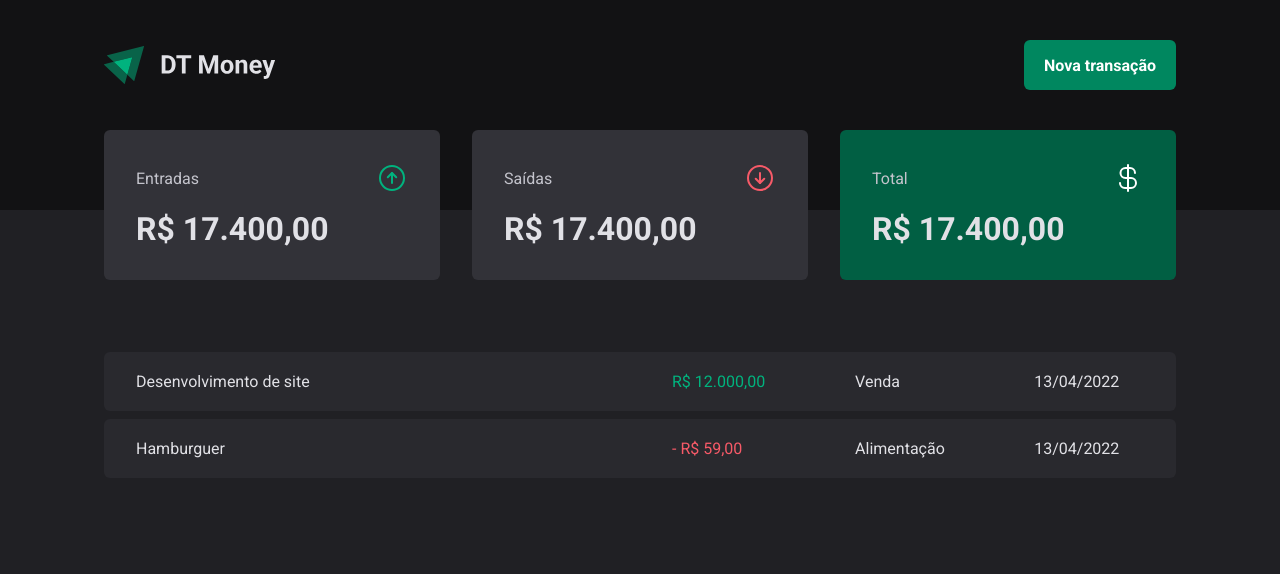
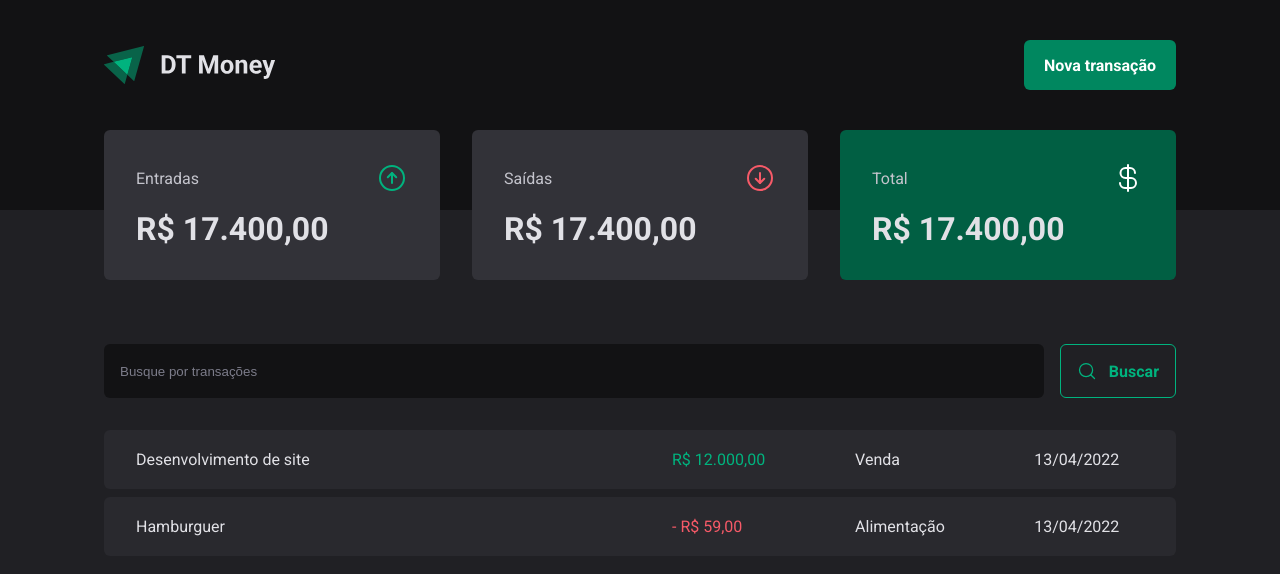
Before and after one commit to WilliamWJD/dt-money-2.0, a React (Vite) app: page / in a window 1280 px wide. Shown: the top 574 px of the page. Built offline with nearby package versions, Linux system fonts and the light colour scheme.

Commit message:
feat: serachForm component

```diff
--- /dev/null
+++ b/src/pages/Transactions/components/SearchForm/index.tsx
@@ -0,0 +1,15 @@
+import { MagnifyingGlass } from 'phosphor-react'
+import { SearchFormContainer } from './styles'
+
+export function SearchForm() {
+  return (
+    <SearchFormContainer>
+      <input type="text" placeholder="Busque por transações" />
+
+      <button type="submit">
+        <MagnifyingGlass size={20} />
+        Buscar
+      </button>
+    </SearchFormContainer>
+  )
+}
--- /dev/null
+++ b/src/pages/Transactions/components/SearchForm/styles.ts
@@ -0,0 +1,42 @@
+import styled from 'styled-components'
+
+export const SearchFormContainer = styled.form`
+  display: flex;
+  gap: 1rem;
+
+  input {
+    flex: 1;
+    border-radius: 6px;
+    border: 0;
+    background-color: ${(props) => props.theme['gray-900']};
+    color: ${(props) => props.theme['gray-300']};
+    padding: 1rem;
+
+    &::placeholder {
+      color: ${(props) => props.theme['gray-500']};
+    }
+  }
+
+  button {
+    display: flex;
+    align-items: center;
+    gap: 0.75rem;
+
+    padding: 1rem;
+    background: transparent;
+    border: 1px solid ${(props) => props.theme['green-300']};
+    color: ${(props) => props.theme['green-300']};
+    font-weight: bold;
+    border-radius: 6px;
+
+    &:hover {
+      background: ${(props) => props.theme['green-500']};
+      border: 1px solid ${(props) => props.theme['green-500']};
+      color: ${(props) => props.theme.white};
+      transition:
+        background-color 0.2s,
+        color 0.2s,
+        border-color 0.2s;
+    }
+  }
+`
--- a/src/pages/Transactions/index.tsx
+++ b/src/pages/Transactions/index.tsx
@@ -1,5 +1,6 @@
 import { Header } from '../../components/Header'
 import { Summary } from '../../components/Summary'
+import { SearchForm } from './components/SearchForm'
 import {
   PriceHighlight,
   TransactionsContainer,
@@ -13,6 +14,8 @@
       <Summary />
 
       <TransactionsContainer>
+        <SearchForm />
+
         <TransactionsTable>
           <tbody>
             <tr>
--- a/src/pages/Transactions/styles.ts
+++ b/src/pages/Transactions/styles.ts
@@ -11,7 +11,7 @@
   width: 100%;
   border-collapse: separate;
   border-spacing: 0 0.5rem;
-  /* margin-top: 1.5rem; */
+  margin-top: 1.5rem;
 
   td {
     padding: 1.25rem 2rem;
```
